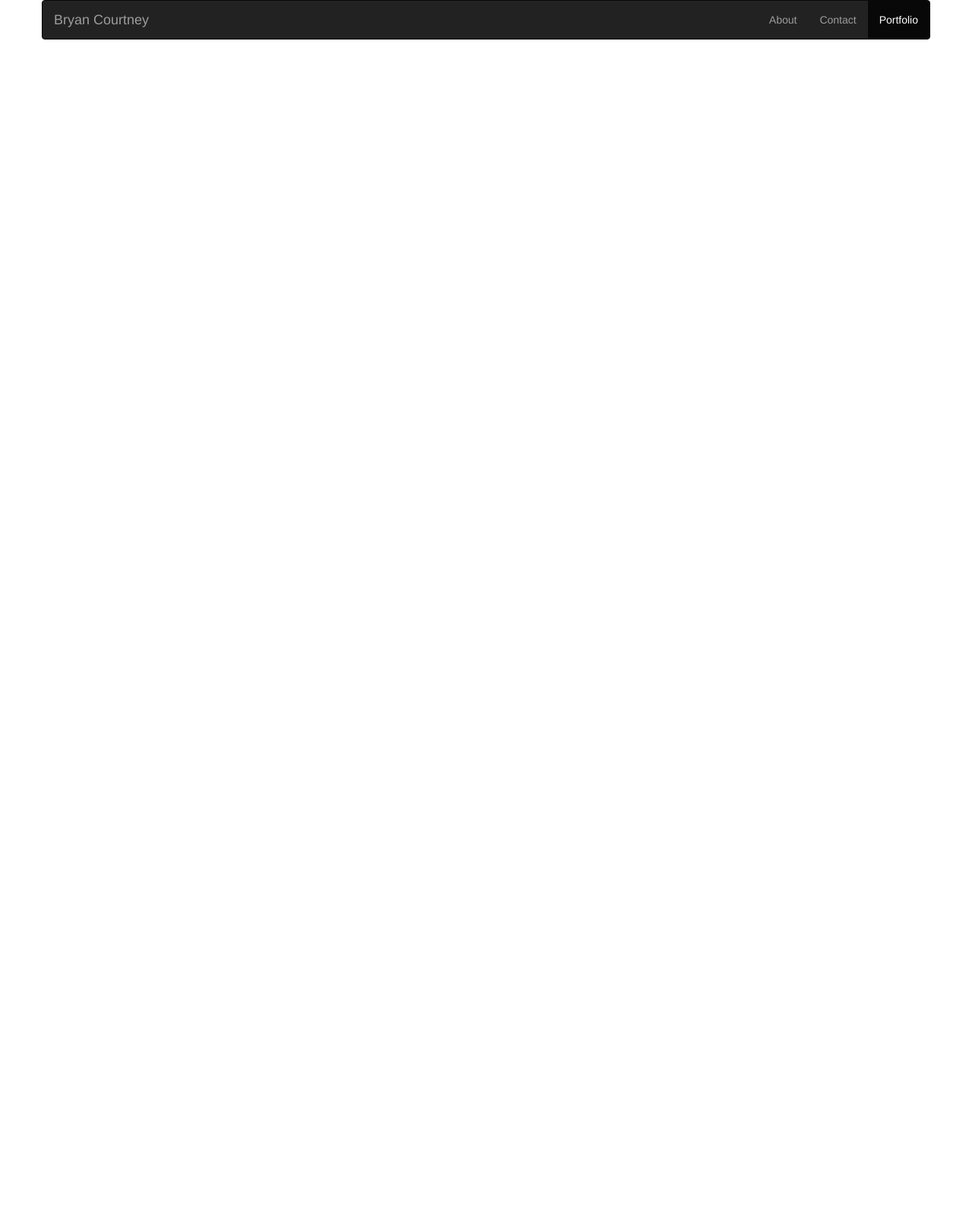
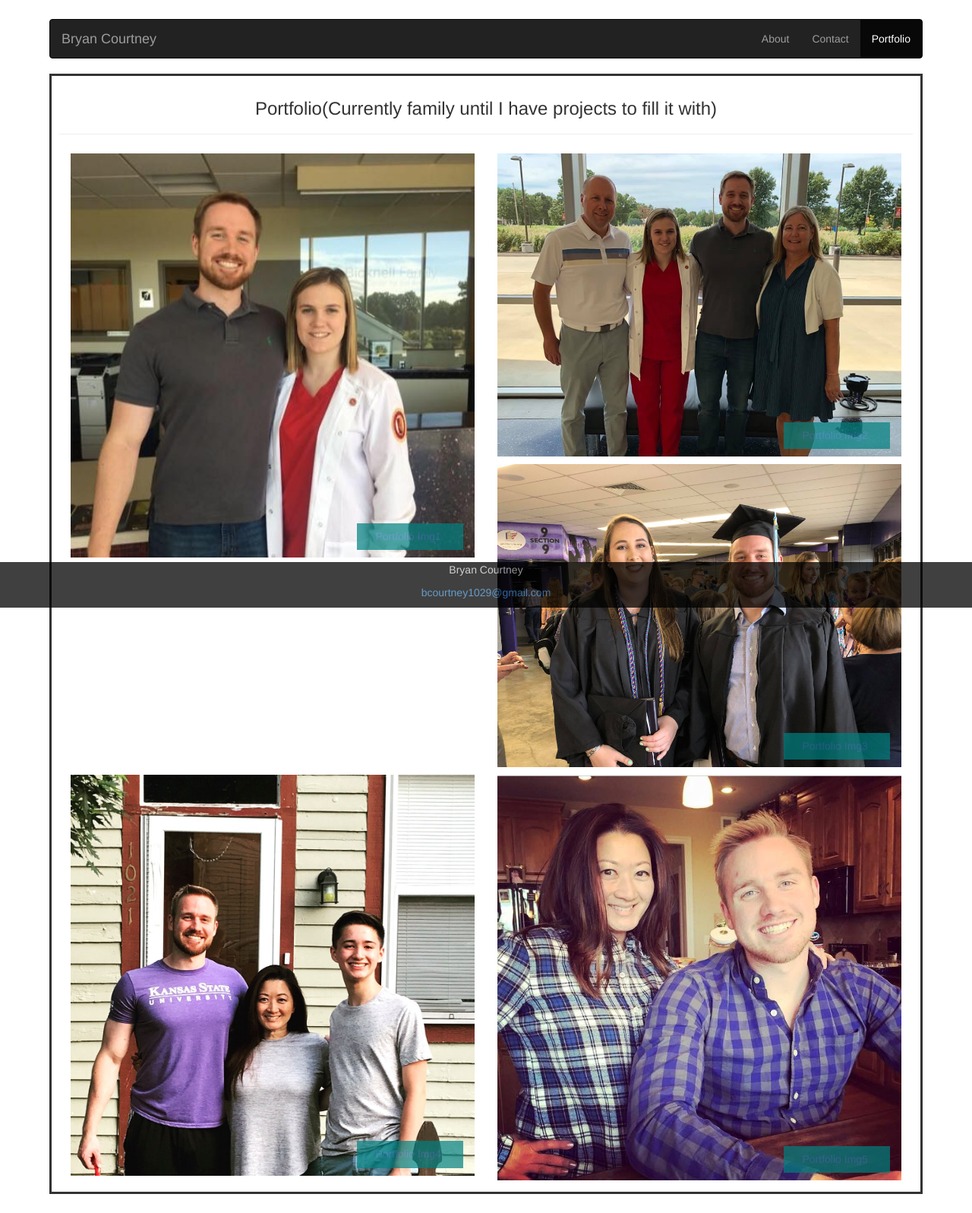
Before and after one commit to bcourtney1029/CSS-and-Bootstrap-Project, a plain HTML site: page portfolio.html in a window 1280 px wide. Shown: the whole page at 76% size. Before the commit the page ends 800 px from the top, so only its background shows below. Drawn offline with nearby package versions, Linux system fonts and the light colour scheme.

Commit message:
finished product

```diff
--- a/portfolio.html
+++ b/portfolio.html
@@ -6,16 +6,17 @@
     <title>Portfolio</title>
     <link rel="stylesheet" href="https://maxcdn.bootstrapcdn.com/bootstrap/3.4.1/css/bootstrap.min.css">
     <link rel="icon" type="image/icon" href="../../portfolio.ico">
+
 </head>
 <body>
 
-    <div class="container">
+    <div class="container" style="position:relative;padding:25px;">
 
         <div class="row">
             <nav class="navbar navbar-inverse">
                 <div class="container-fluid">
                   <div class="navbar-header">
-                    <a class="navbar-brand" href="#">Bryan Courtney</a>
+                    <a class="navbar-brand" href="index.html">Bryan Courtney</a>
                   </div>
                   <ul class="nav navbar-nav navbar-right">
                     <li><a href="index.html">About</a></li>
@@ -26,12 +27,60 @@
               </nav>
         </div>
 
+        <div class="row" style="border-style: solid; padding: 10px;">
+          <div class="card">
+            <div class="card-body">
+
+                <h3 class="card-title" style="text-align: center;">Portfolio(Currently family until I have projects to fill it with)</h3>
+
+            <hr>
+
+            <div class="col-xs-12 col-sm-6 col-lg-6" style="padding-bottom: 5px;padding-top: 5px;">
+              <img src="img1.jpg" alt="image1" style="width:100%">
+              <div class="text-block" style="position: absolute;bottom: 15px;right:30px;background-color:teal;opacity: 70%;color:white;width:25%;padding-left: 25px;">
+                <a href="https://www.facebook.com/bryan.courtney.33/"><h5>Portfolio Img1</h5></a>
+              </div>
+            </div>
+
+            <div class="col-xs-12 col-sm-6 col-lg-6" style="padding-bottom: 5px;padding-top: 5px;">
+              <img src="img2.jpg" alt="image2" style="width:100%">
+              <div class="text-block" style="position: absolute;bottom: 15px;right:30px;background-color:teal;opacity: 70%;color:white;width:25%;padding-left: 25px;">
+                <a href="https://www.facebook.com/bryan.courtney.33/"><h5>Portfolio Img2</h5></a>
+              </div>
+            </div>
+
+            <div class="col-xs-12 col-sm-6 col-lg-6" style="padding-bottom: 5px;padding-top: 5px;">
+              <img src="img4.jpg" alt="image3" style="width:100%">
+              <div class="text-block" style="position: absolute;bottom: 15px;right:30px;background-color:teal;opacity: 70%;color:white;width:25%;padding-left: 25px;">
+                <a href="https://www.facebook.com/bryan.courtney.33/"><h5>Portfolio Img3</h5></a>
+              </div>
+            </div>
+
+            <div class="col-xs-12 col-sm-6 col-lg-6" style="padding-bottom: 5px;padding-top: 5px;">
+              <img src="img3.jpg" alt="image4" style="width:100%">
+              <div class="text-block" style="position: absolute;bottom: 15px;right:30px;background-color:teal;opacity: 70%;color:white;width:25%;padding-left: 25px;">
+                <a href="https://www.facebook.com/bryan.courtney.33/"><h5>Portfolio Img4</h5></a>
+              </div>
+            </div>
+
+            <div class="col-xs-12 col-sm-6 col-lg-6" style="padding-bottom: 5px;padding-top: 5px;">
+              <img src="img5.jpg" alt="image5" style="width:100%">
+              <div class="text-block" style="position: absolute;bottom: 15px;right:30px;background-color:teal;opacity: 70%;color:white;width:25%;padding-left: 25px;">
+                <a href="https://www.facebook.com/bryan.courtney.33/"><h5>Portfolio Img5</h5></a>
+              </div>
+            </div>
+
+            </div>
+          </div>
+        </div>
+
         <div class="row">
+          <footer style="text-align: center; position:fixed; bottom:0;left:0;background-color: black;color:silver;width:100%;opacity: 75%;">
+            <p>Bryan Courtney</p>
+            <p><a href="mailto:bcourtney1029@gmail.com">bcourtney1029@gmail.com</a></p>
+          </footer>
+        </div>
 
-        </div>
-        <div class="row">
-
-        </div>
     </div>
 
 
```
Also changed, not shown: contact.html (+38 -5 lines), index.html (+32 -6 lines), gradpic2.png (added), img1.jpg (added), img2.jpg (added), img3.jpg (added), img4.jpg (added), img5.jpg (added).
